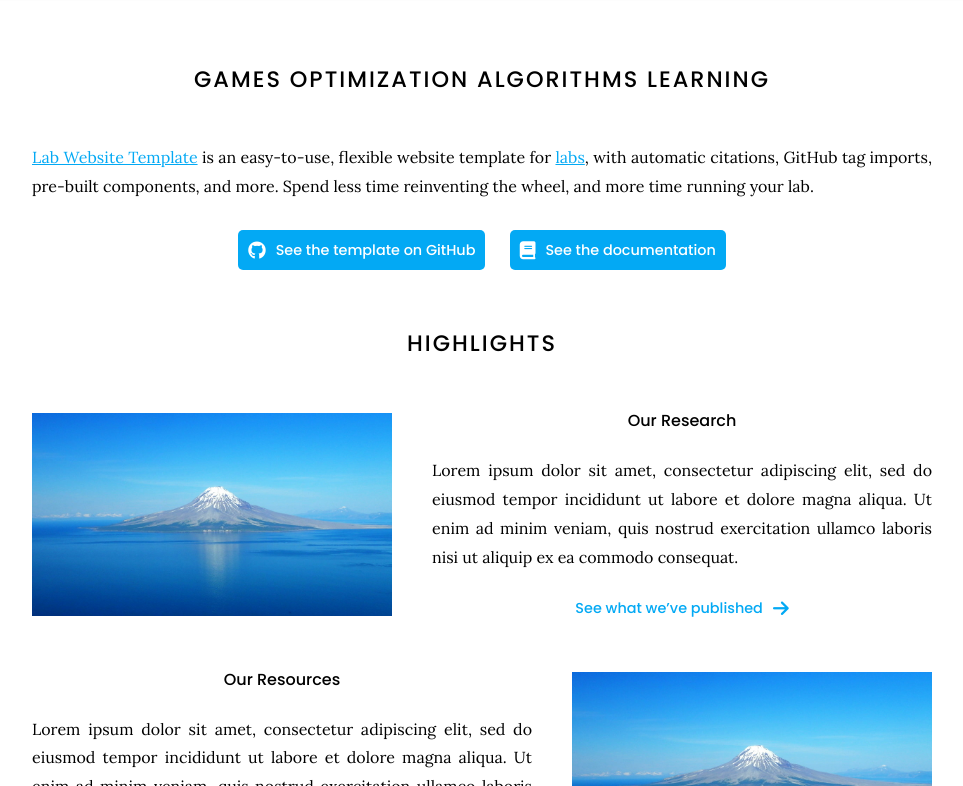
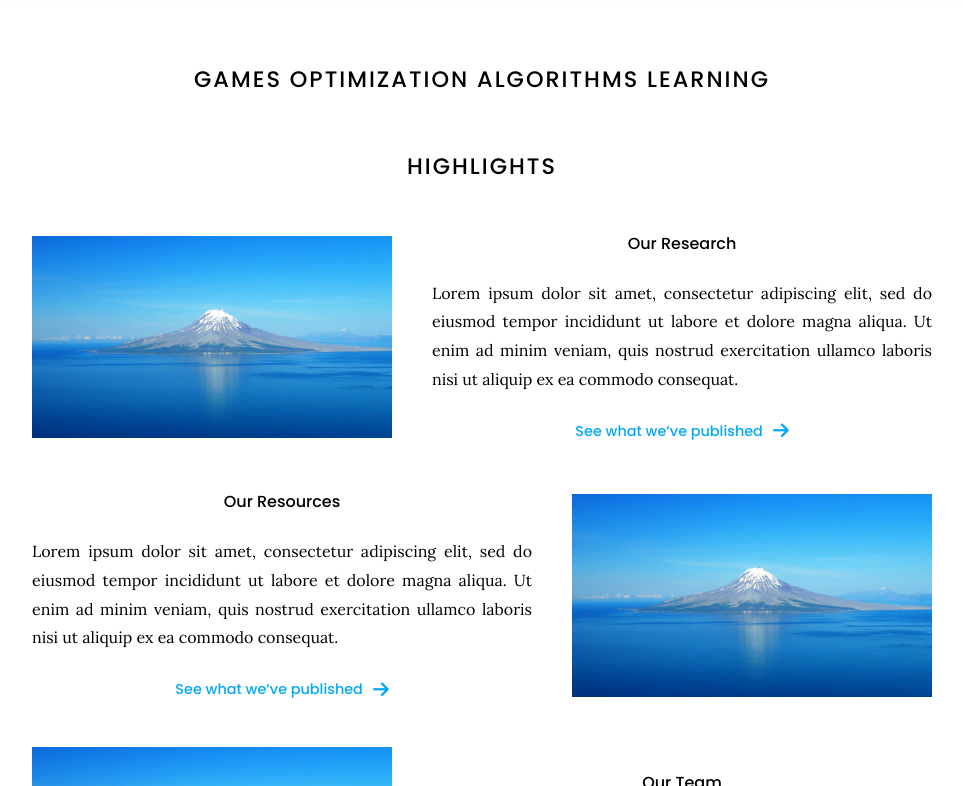
Before and after one commit to goallabuci/goallabuci.github.io, a Jekyll site: the page built from index.md, in a window 1280 px wide and 900 px high, cut to the strip 114-900 px from the top of the window. Shown: the whole strip, without its empty margins (158-1121 px from the left). Built offline with Jekyll 4.4.1, drawn with Linux system fonts in a browser that asks for light colours.

Commit message:
deleted buttons

```diff
--- a/index.md
+++ b/index.md
@@ -4,26 +4,7 @@ title: Home
 
 # Games Optimization Algorithms Learning
 
-[Lab Website Template](https://github.com/greenelab/lab-website-template) is an easy-to-use, flexible website template for [labs](https://www.greenelab.com/), with automatic citations, GitHub tag imports, pre-built components, and more.
-Spend less time reinventing the wheel, and more time running your lab.
 
-{%
-  include link.html
-  type="github"
-  icon=""
-  text="See the template on GitHub"
-  link="greenelab/lab-website-template"
-  style="button"
-%}
-{%
-  include link.html
-  type="docs"
-  icon=""
-  text="See the documentation"
-  link="https://github.com/greenelab/lab-website-template/wiki"
-  style="button"
-%}
-{:.center}
 
 # Highlights
 
```
